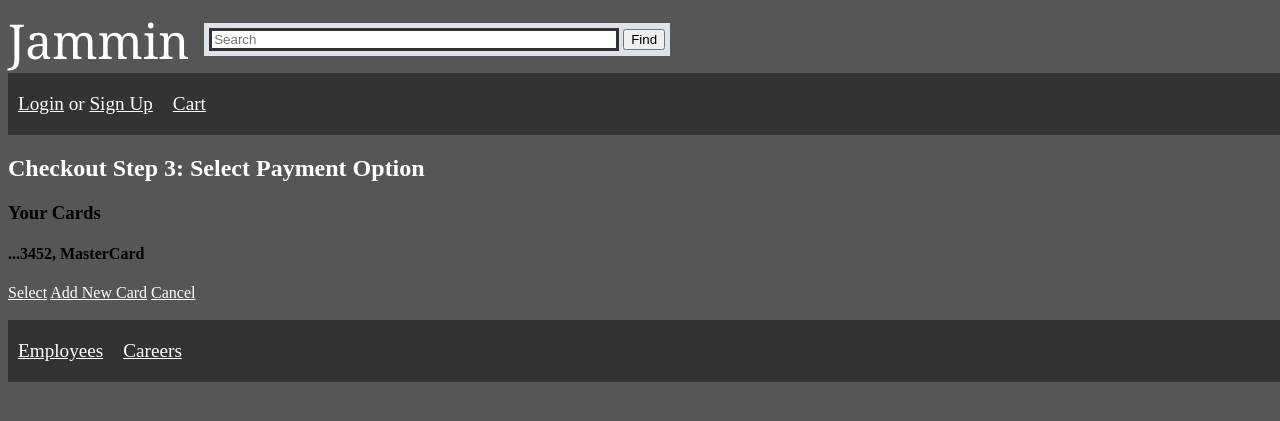
After one commit to JsnDong/jam, a Django app: page /checkout_shipping_1 in a window 1280 px wide; the page is wider, and only the part inside the window is pictured. The commit adds this page. Shown: the top 421 px of that part. Run offline with Django 3.2, Linux system fonts and the light colour scheme.

Commit message:
Set up html pages for the whole checkout process, migrated Shipping model. created views for all the pages in the checkout process

```diff
--- a/jam/jammin/choices.py
+++ b/jam/jammin/choices.py
@@ -7,3 +7,10 @@ DEPT_CHOICES = (
 	('keyboard', 'KEYBOARD'),
 	('other', 'OTHER'),
 )
+
+SHIPPING_CHOICES = (
+	(None, 'SELECT'),
+	('standard', 'STANDARD'),
+	('twoday', 'TWO-DAY'),
+	('oneday', 'ONE-DAY'),
+)
--- a/jam/jammin/templates/cart.html
+++ b/jam/jammin/templates/cart.html
@@ -24,9 +24,9 @@
 						<label>Price: $</label>{{ entry.2 }}
 					</div>
 					<div class = "navbar">
-						<a href="delete_cart_item_{{entry.0.item_id}}_{{entry.0.seller_id}}">Delete</a>
 						<a href="inc_cart_item_{{entry.0.item_id}}_{{entry.0.seller_id}}">+</a>
 						<a href="dec_cart_item_{{entry.0.item_id}}_{{entry.0.seller_id}}">-</a>
+						<a href="delete_cart_item_{{entry.0.item_id}}_{{entry.0.seller_id}}">Delete</a>
 					</div>
 				</div>
 			</div>
@@ -38,7 +38,7 @@
 			{% else %}
                 <h3>Subtotal ({{cart_len}} item): ${{ total }}</h3>
                 {% if cart_len == 1 %}
-                     <a href="checkout">Proceed to Checkout</a>
+                     <a href="/checkout">Proceed to Checkout</a>
                 {% endif %}
 			{% endif %}
 		</div>
--- /dev/null
+++ b/jam/jammin/templates/checkout_card.html
@@ -0,0 +1,21 @@
+{% extends "base.html" %}
+
+{% block title%}CheckoutCard{% endblock title%}
+
+{% block content %}
+	<div>
+		<h2>Checkout Step 3: Select Payment Option</h2>
+	</div>
+	<div>
+		<!--List users cards-->
+		<h3>Your Cards</h3>
+		<!--Test-->
+		<h4>...3452, MasterCard</h4>
+		<a href="checkout_card_1">Select</a>
+		<a href="">Add New Card</a>
+		<a href="cart/">Cancel</a>
+	</div>
+{% endblock content %}
+<!--1) address (select yours, add new)
+	2) Shipping options
+	3) Payment Options (select or add new)-->
--- a/jam/jammin/urls.py
+++ b/jam/jammin/urls.py
@@ -26,6 +26,10 @@ urlpatterns = [
 	path('cart/inc_cart_item_<int:itemid>_<int:seller>', views.inc_cart_item, name="inc_cart_item"),
 	path('cart/dec_cart_item_<int:itemid>_<int:seller>', views.dec_cart_item, name="dec_cart_item"),
 	path('cart/delete_cart_item_<int:itemid>_<int:seller>', views.delete_cart_item, name='delete_cart_item'),
+	path('cart/checkout', views.checkout, name="checkout"),
+	path('checkout_address_1', views.checkout_address, name="checkout_address"),
+	path('checkout_shipping_1', views.checkout_shipping, name="checkout_shipping"),
+	path('checkout_card_1', views.checkout_card, name="checkout_card"),
 	path('<slug:username>_profile/store/add', views.add_item, name="add_item"),
 	path('<slug:username>_profile/store/drop_<int:itemid>', views.drop_item, name="drop_item"),
 	path('<slug:username>_profile/store/modify_<int:itemid>', views.modify_item, name="modify_item")
--- a/jam/jammin/views.py
+++ b/jam/jammin/views.py
@@ -3,6 +3,7 @@ from django.urls import reverse
 from django.db.models import Q
 from django.http import HttpResponseRedirect, Http404
 from django.contrib.auth import authenticate, login, logout
+from .choices import SHIPPING_CHOICES
 
 from . import models, forms
 
@@ -296,3 +297,17 @@ def dec_cart_item(request, itemid, seller):
 	return item_change_cart_quantity(request, itemid, seller, -1)
 def delete_cart_item(request, itemid, seller):
 	return item_change_cart_quantity(request, itemid, seller, 2)
+
+def checkout_address(request):
+	ship = models.Shipping.objects.all()
+	return render(request, 'checkout_shipping.html', {'ship' : ship})
+
+
+def checkout_shipping(request):
+	return render(request, 'checkout_card.html')
+
+def checkout_card(request):
+	return render(request, 'order_confirm.html')
+
+def checkout(request):
+	return render(request, 'checkout_address.html')
```
Also changed, not shown: jam/jammin/models.py (+9 -0 lines), jam/jammin/templates/checkout_address.html (added, +22 -0 lines), jam/jammin/templates/checkout_shipping.html (added, +19 -0 lines), jam/jammin/templates/order_address.html (deleted, +0 -12 lines), jam/jammin/templates/order_confirm.html (added, +8 -0 lines).
